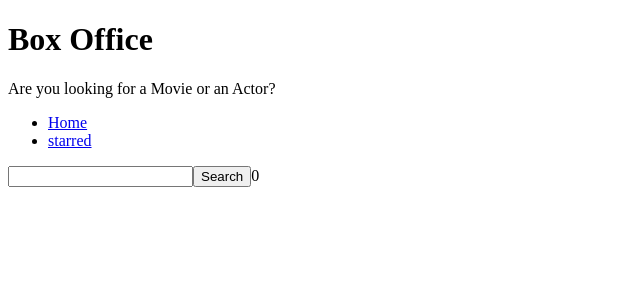
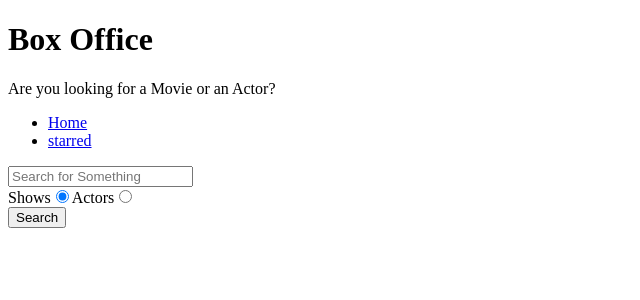
Before and after one commit to rushikeshtonape/box-office, a React (Create React App) app: page / in a window 1280 px wide. Shown: the top 300 px of the page, without its empty margins (0-640 px from the left). Built offline with nearby package versions, Linux system fonts and the light colour scheme.

Commit message:
Adding actor and shows search with radio button

```diff
--- a/src/Pages/Home.js
+++ b/src/Pages/Home.js
@@ -5,9 +5,14 @@
 const Home = () => {
   const [input, setInput] = useState("");
   const [results, setResults] = useState(null);
+  const [searchOption, setSearchOption] = useState("shows");
+
+  const isSearchShow = searchOption === "shows";
 
   const onSearch = () => {
-    apiGet(`/search/shows?q=${input}`).then((result) => setResults(result));
+    apiGet(`/search/${searchOption}?q=${input}`).then((result) =>
+      setResults(result)
+    );
 
     // fetch(`https://api.tvmaze.com/search/shows?q=${input}`)
     //   .then((r) => r.json())
@@ -25,6 +30,9 @@
       onSearch();
     }
   };
+  const onRadioChange = (ev) => {
+    setSearchOption(ev.target.value);
+  };
 
   const renderResults = () => {
     // setResults(results);
@@ -32,28 +40,50 @@
       return <div>No results found</div>;
     }
     if (results && results.length > 0) {
-      return (
-        <div>
-          {results.map((item) => (
-            <div key={item.show.id}>{item.show.name}</div>
-          ))}
-        </div>
-      );
+      return results[0].show
+        ? results.map((item) => <div key={item.show.id}>{item.show.name}</div>)
+        : results.map((item) => (
+            <div key={item.person.id}>{item.person.name}</div>
+          ));
     }
 
-    return 0;
+    return null;
   };
   return (
     <MainPageLayout>
       <input
         type="text"
+        placeholder="Search for Something"
         onChange={onInputChange}
         onKeyDown={onKeyDown}
         value={input}
       />
+      <div>
+        <label htmlFor="show-search">
+          Shows
+          <input
+            id="show-search"
+            type="radio"
+            value="shows"
+            checked={isSearchShow}
+            onChange={onRadioChange}
+          />
+        </label>
+        <label htmlFor="actor-search">
+          Actors
+          <input
+            id="actor-search"
+            type="radio"
+            value="people"
+            checked={!isSearchShow}
+            onChange={onRadioChange}
+          />
+        </label>
+      </div>
       <button type="button" onClick={onSearch}>
         Search
       </button>
+
       {renderResults()}
     </MainPageLayout>
   );
```
